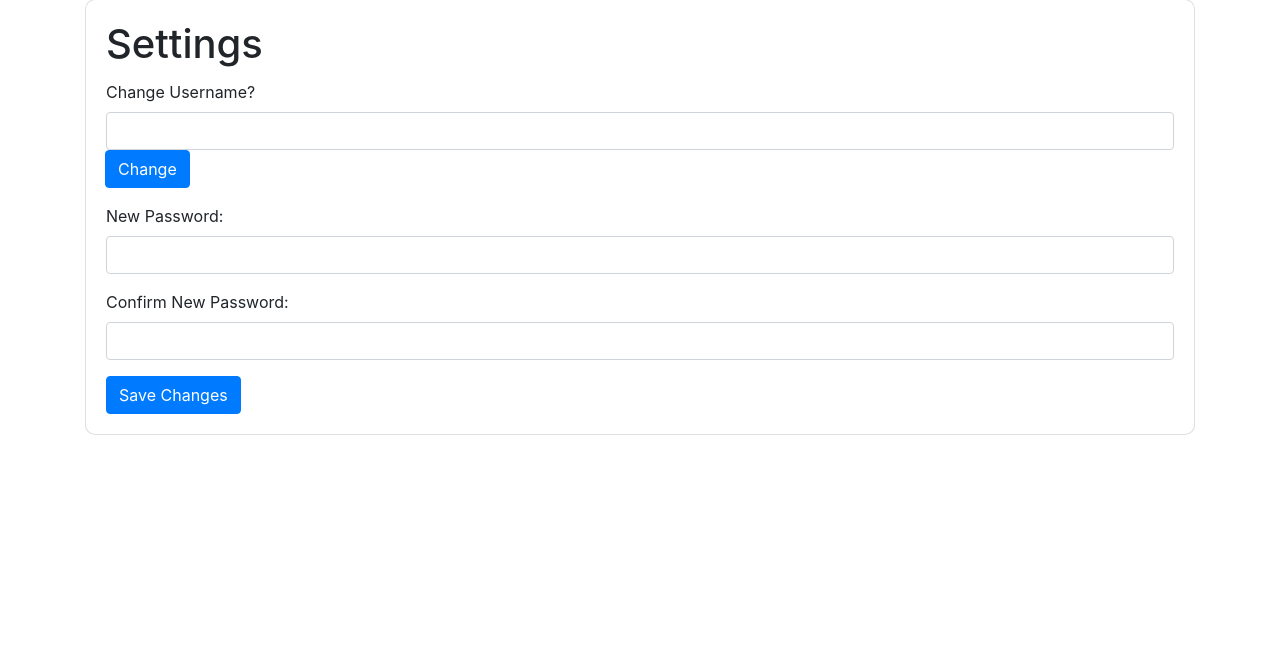
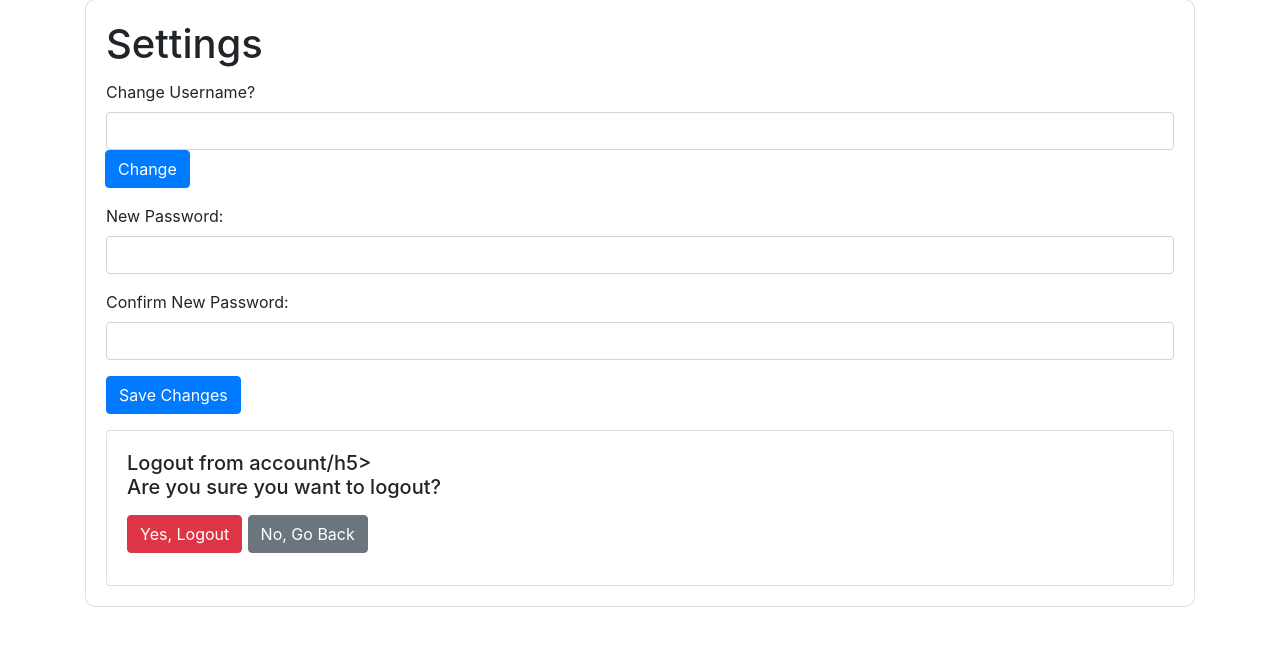
Before and after one commit to devharnold/the-blog, a Python web app: template app/templates/settings.html in a window 1280 px wide. Shown: the part 91-737 px from the top of the page. Run offline with Jinja, Linux system fonts and the light colour scheme; the template is opened without the code that fills it, so the values that code supplies are empty; some libraries are stand-ins or nearby versions.

Commit message:
Added some small features

```diff
--- a/app/templates/settings.html
+++ b/app/templates/settings.html
@@ -81,14 +81,41 @@
                         <input type="password" class="form-control" id="confirmPassword" name="confirmPassword" required>
                     </div>
                     <button type="submit" class="btn btn-primary">Save Changes</button>
+
+                    <!-- Logout section -->
+                    <div class="card mt-3">
+                        <div class="card-body">
+                            <h5 class="card-title">Logout from account/h5>
+                            <p class="card-text">Are you sure you want to logout?</p>
+                            <form id="logoutForm" onsubmit="confirmLogout()">
+                                <button type="submit" class="btn btn-danger">Yes, Logout</button>
+                                <button type="button" class="btn btn-secondary" onclick="goBack()">No, Go Back</button>
+                            </form>
+                        </div>
+                    </div>
                 </form>
             </div>
         </div>
-      </div>
+    </div>
 
+    <script>
+        function confirmLogout() {
+            if (confirm("Are you sure you want to logout?")) {
+                // Redirect the user to the login page
+                window.location.href = "login.html";
+            } else {
+                // Redirect the user to the dashboard page
+                window.location.href = "home.html";
+            }
+        }
 
+        function goBack() {
+            // Redirect the user to the dashboard page
+            window.location.href = "home.html";
+        }
+    </script>
+    <script src="https://code.jquery.com/jquery-3.2.1.slim.min.js" integrity="sha384-KJ3o2DKtIkvYIK3UENzmM7KCkRr/rE9/Qpg6aAZGJwFDMVNA/GpGFF93hXpG5KkN" crossorigin="anonymous"></script>
+    <script src="https://cdn.jsdelivr.net/npm/popper.js@1.12.9/dist/umd/popper.min.js" integrity="sha384-ApNbgh9B+Y1QKtv3Rn7W3mgPxhU9K/ScQsAP7hUibX39j7fakFPskvXusvfa0b4Q" crossorigin="anonymous"></script>
+    <script src="https://cdn.jsdelivr.net/npm/bootstrap@4.0.0/dist/js/bootstrap.min.js" integrity="sha384-JZR6Spejh4U02d8jOt6vLEHfe/JQGiRRSQQxSfFWpi1MquVdAyjUar5+76PVCmYl" crossorigin="anonymous"></script>
 </body>
-<script src="https://code.jquery.com/jquery-3.2.1.slim.min.js" integrity="sha384-KJ3o2DKtIkvYIK3UENzmM7KCkRr/rE9/Qpg6aAZGJwFDMVNA/GpGFF93hXpG5KkN" crossorigin="anonymous"></script>
-<script src="https://cdn.jsdelivr.net/npm/popper.js@1.12.9/dist/umd/popper.min.js" integrity="sha384-ApNbgh9B+Y1QKtv3Rn7W3mgPxhU9K/ScQsAP7hUibX39j7fakFPskvXusvfa0b4Q" crossorigin="anonymous"></script>
-<script src="https://cdn.jsdelivr.net/npm/bootstrap@4.0.0/dist/js/bootstrap.min.js" integrity="sha384-JZR6Spejh4U02d8jOt6vLEHfe/JQGiRRSQQxSfFWpi1MquVdAyjUar5+76PVCmYl" crossorigin="anonymous"></script>
 </html>
```
